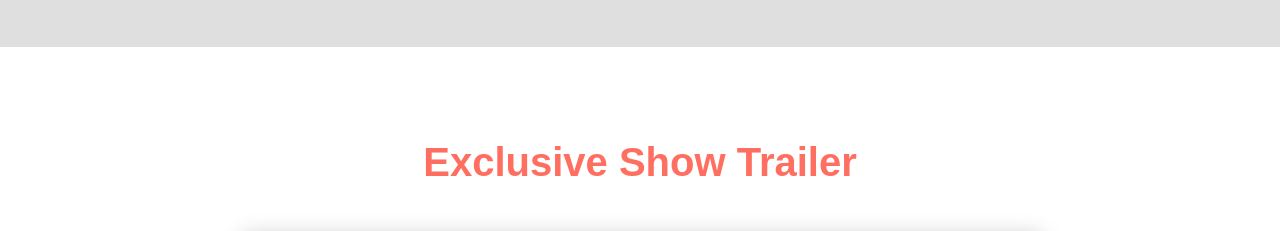
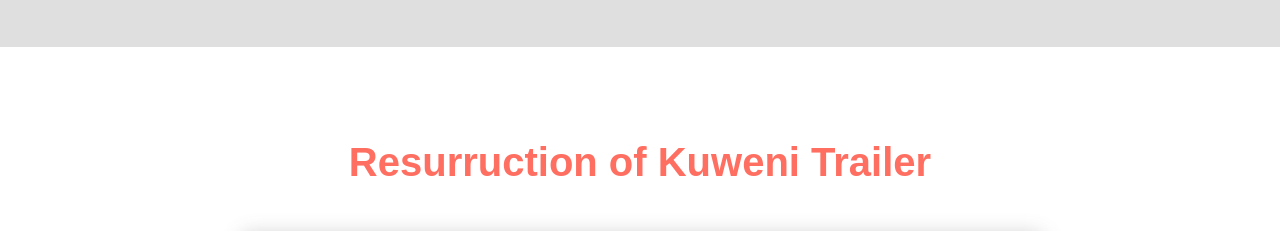
Before and after one commit to JHMusicstudio/web, a plain HTML site: page c23hjf64gtser45.html in a window 1280 px wide. Shown: the part 1700-1931 px from the top of the page. Drawn offline with Linux system fonts and the light colour scheme.

Commit message:
Update c23hjf64gtser45.html

```diff
--- a/c23hjf64gtser45.html
+++ b/c23hjf64gtser45.html
@@ -68,7 +68,7 @@
     <a href="#"><button id="Read" class="cta-button">Read more</button></a></center>
   </section>
   <section class="trailer-section">
-    <h2>Exclusive Show Trailer</h2>
+    <h2>Resurruction of Kuweni Trailer</h2>
     <div class="trailer-container">
         <!--<video id="trailer-video" controls poster="trailer-thumbnail.jpg">
             <source src="Trailer.mp4" type="video/mp4">
```
